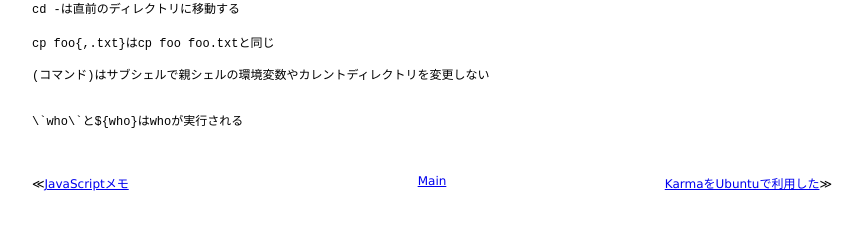
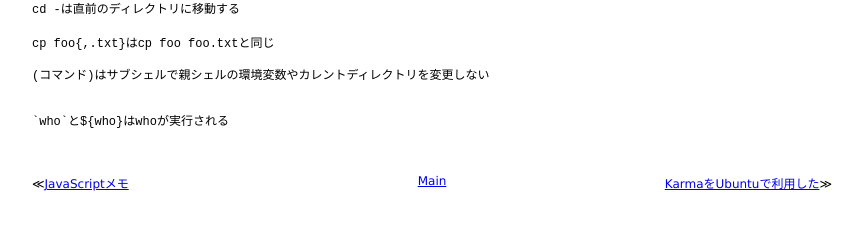
Before and after one commit to 38elements/38elements.github.com, a Jekyll site: the page built from _posts/2014-4-20-shell.md, in a window 1280 px wide. Shown: the part 620-850 px from the top of the page, without its empty margins (208-1071 px from the left). Built offline with Jekyll 4.4.1, drawn with Linux system fonts in a browser that asks for light colours; Markdown is read by kramdown in place of the engine named in the settings.

```diff
--- a/_posts/2014-4-20-shell.md
+++ b/_posts/2014-4-20-shell.md
@@ -49,4 +49,4 @@ zip -r foo.zip foo_dir -x bar/\*\*\\\* hoge/\*\*\\\*
 `(コマンド)`はサブシェルで親シェルの環境変数やカレントディレクトリを変更しない
 <br>
 
-`` \`who\` ``と`${who}`は`who`が実行される
+`` `who` ``と`${who}`は`who`が実行される
```
